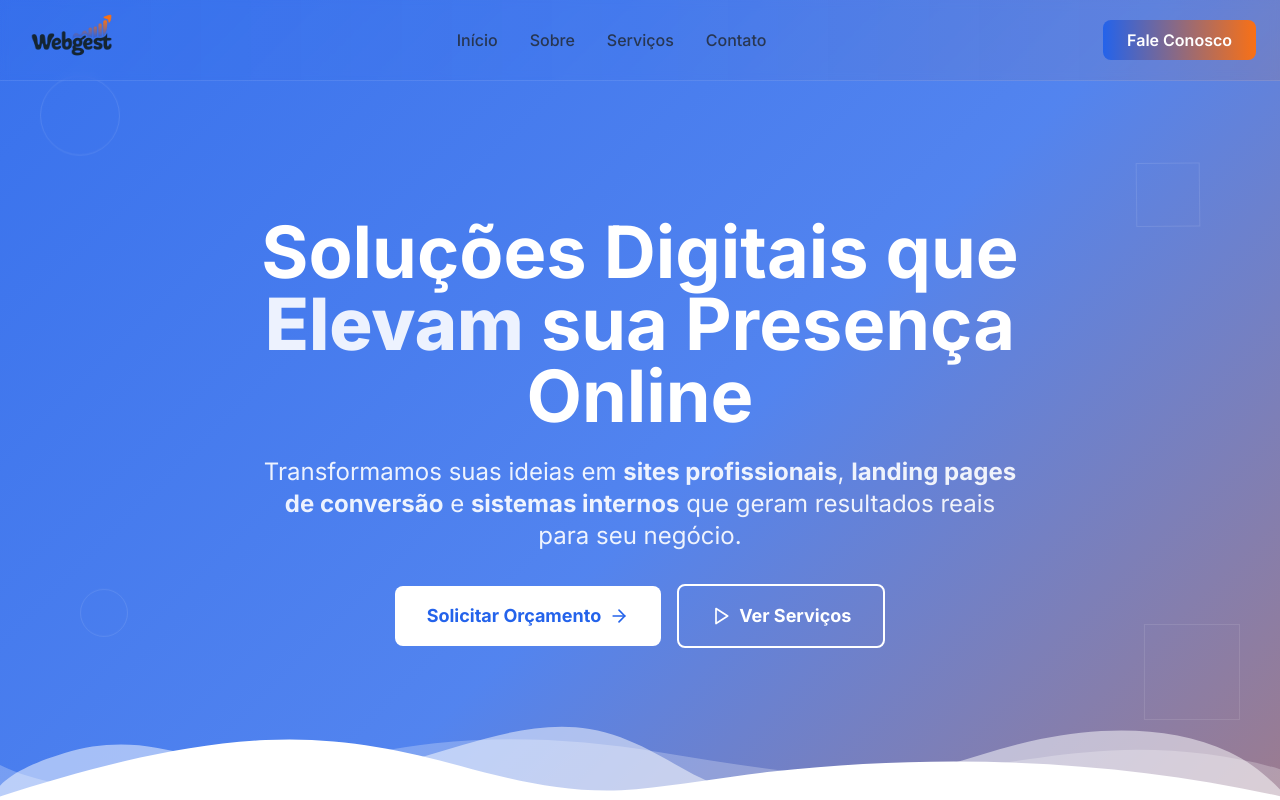
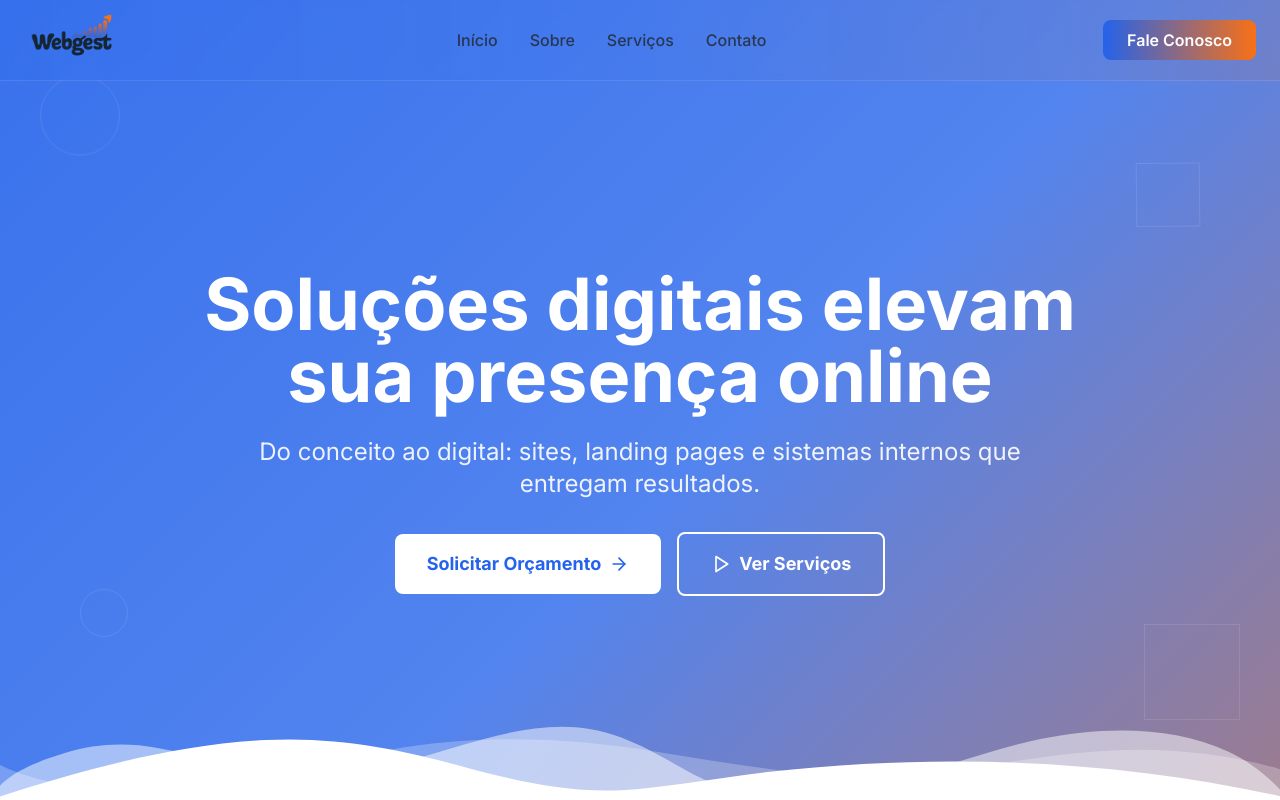
Before and after one commit to helenomatoss/webgest-site, a React (Vite) app: page / in a window 1280 px wide. Shown: the top 800 px of the page. Built offline with nearby package versions, Linux system fonts and the light colour scheme; the HTML template or start-up script is replaced by a standard one.

Commit message:
feat(hero): headline em duas linhas e novo subtítulo

```diff
--- a/src/components/Hero.tsx
+++ b/src/components/Hero.tsx
@@ -14,13 +14,12 @@ export function Hero() {
       <div className="container mx-auto px-6 text-center relative z-10">
         <div className="max-w-4xl mx-auto">
           <h1 className="text-5xl md:text-7xl font-bold text-white mb-6 leading-tight">
-            Soluções Digitais que{" "}
-            <span className="text-white/90 font-extrabold">Elevam</span>{" "}
-            sua Presença Online
+            <span className="block">Soluções digitais elevam</span>
+            <span className="block">sua presença online</span>
           </h1>
 
           <p className="text-xl md:text-2xl text-white/90 mb-8 max-w-3xl mx-auto leading-relaxed">
-            Transformamos suas ideias em <strong>sites profissionais</strong>, <strong>landing pages de conversão</strong> e <strong>sistemas internos</strong> que geram resultados reais para seu negócio.
+            Do conceito ao digital: sites, landing pages e sistemas internos que entregam resultados.
           </p>
 
           <div className="flex flex-col sm:flex-row gap-4 justify-center items-center mb-12 md:mb-16 lg:mb-20">
```
